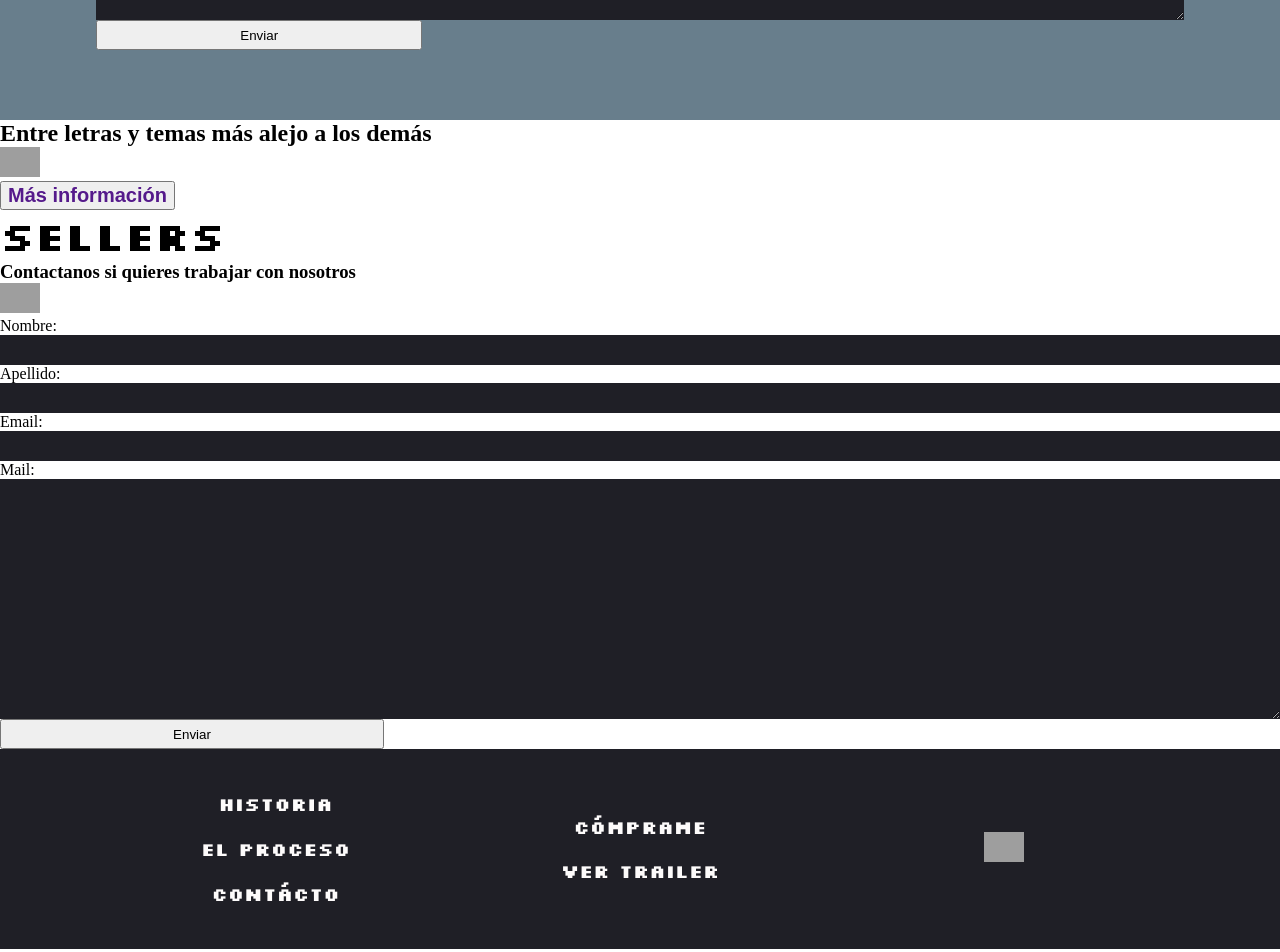
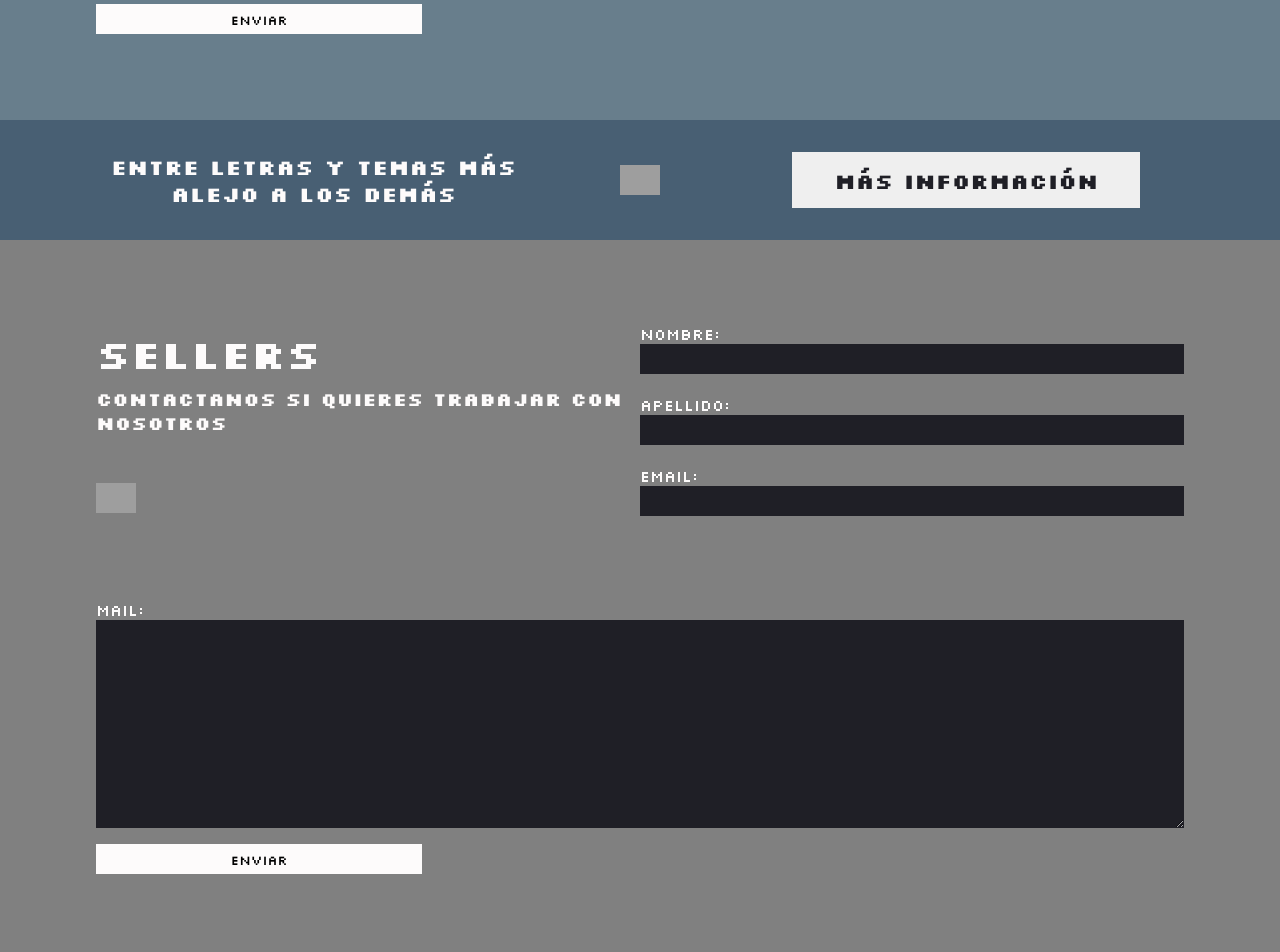
Before and after one commit to juanmi0421/VideoGame, a plain HTML site: page WepPage/contact.html in a window 1280 px wide. Shown: the part 680-1632 px from the top of the page. Drawn offline with Linux system fonts and the light colour scheme; grey boxes are pictures that could not be loaded.

Commit message:
Update contact.css

```diff
--- a/WepPage/contact.css
+++ b/WepPage/contact.css
@@ -78,6 +78,7 @@ a {
     align-items: center;
 }
 
+/*Aquí a el contenido de CSS de esta pestaña*/
 .gameform {
     display: flex;
     flex-direction: column;
@@ -121,7 +122,7 @@ a {
 .GameFormTopRight {
     display: flex;
     justify-content: center;
-    align-items: center ;
+    align-items: center;
     height: 100%;
     width: 50%;
 
@@ -135,7 +136,9 @@ a {
     color: var(--white);
     font-family: 'Silkscreen', cursive;
 }
+
 .FirstFormBottom {
+    row-gap: 1rem;
     display: flex;
     flex-direction: column;
     width: 100%;
@@ -150,16 +153,18 @@ a {
     border: none;
     color: var(--white);
 }
+
 .formBoxBottom {
     display: flex;
     align-items: flex-start;
     justify-content: start;
     width: 100%;
-    height: 30vh;
+    height: 26vh;
     background-color: var(--dark-blue);
     border: none;
     color: var(--white);
 }
+
 .GameFormBottom {
     display: flex;
     flex-direction: column;
@@ -168,8 +173,182 @@ a {
 }
 
 .FirstSummitBtn {
+    font-family: 'Silkscreen', cursive;
+    background-color: var(--white);
+    border: none;
     width: 30%;
     height: 30px;
+}
+
+.FirstSummitBtn:hover {
+    background-color: var(--dark-blue);
+    color: var(--white);
+    cursor: pointer;
+}
+
+.banner {
+    padding: 2rem 6rem;
+    display: flex;
+    justify-content: center;
+    width: 100%;
+    height: 120px;
+    background-color: var(--grey-blue);
+}
+
+.bannerLeft {
+    display: flex;
+    width: 40%;
+    align-items: center;
+    justify-content: center;
+}
+
+.bannerCenter {
+    display: flex;
+    width: 20%;
+    align-items: center;
+    justify-content: center;
+}
+
+.bannerRight {
+    display: flex;
+    width: 40%;
+    align-items: center;
+    justify-content: center;
+}
+
+
+.BannerText {
+    font-family: 'Silkscreen', cursive;
+    font-size: 16pt;
+    text-align: center;
+    color: var(--white);
+}
+
+.BannerBtn {
+    height: 100%;
+    width: 80%;
+    border: none;
+}
+
+.BannerLink {
+    text-decoration: none;
+}
+
+.BannerBtnText {
+    font-family: 'Silkscreen', cursive;
+    font-size: 16pt;
+    color: var(--dark-blue);
+}
+
+.BannerBtnText:hover {
+    text-decoration: underline;
+}
+
+.workform {
+    display: flex;
+    flex-direction: column;
+    width: 100%;
+    height: 90vh;
+    background-color: grey;
+    padding: 0 6rem;
+}
+
+.workFormTop {
+    display: flex;
+    width: 100%;
+    height: 50%;
+}
+
+.workFormTopLeft {
+    display: flex;
+    flex-direction: column;
+    justify-content: center;
+    height: 100%;
+    width: 50%;
+    row-gap: 3rem;
+    color: var(--white);
+}
+
+.workFormTopLeftDiv {
+    display: flex;
+    flex-direction: column;
+    row-gap: 0.5rem;
+}
+
+.GameTitle {
+    font-family: 'Silkscreen', cursive;
+    font-size: 30pt;
+}
+
+.GameworkSubTitle {
+    font-family: 'Silkscreen', cursive;
+}
+
+.workFormTopRight {
+    display: flex;
+    justify-content: center;
+    align-items: center;
+    height: 100%;
+    width: 50%;
+
+}
+
+.SecondForm {
+    display: flex;
+    flex-direction: column;
+    width: 100%;
+    row-gap: 1.3rem;
+    color: var(--white);
+    font-family: 'Silkscreen', cursive;
+}
+
+.SecondFormBottom {
+    row-gap: 1rem;
+    display: flex;
+    flex-direction: column;
+    width: 100%;
+    color: var(--white);
+    font-family: 'Silkscreen', cursive;
+}
+
+.formBoxTop {
+    width: 100%;
+    height: 30px;
+    background-color: var(--dark-blue);
+    border: none;
+    color: var(--white);
+}
+
+.formBoxBottom {
+    display: flex;
+    align-items: flex-start;
+    justify-content: start;
+    width: 100%;
+    height: 26vh;
+    background-color: var(--dark-blue);
+    border: none;
+    color: var(--white);
+}
+
+.workFormBottom {
+    display: flex;
+    flex-direction: column;
+    width: 100%;
+    height: 50%;
+}
+
+.FirstSummitBtn {
+    font-family: 'Silkscreen', cursive;
+    background-color: var(--white);
+    border: none;
+    width: 30%;
+    height: 30px;
+}
+
+.FirstSummitBtn:hover {
+    background-color: var(--dark-blue);
+    color: var(--white);
+    cursor: pointer;
 }
 
 .footer {
```
